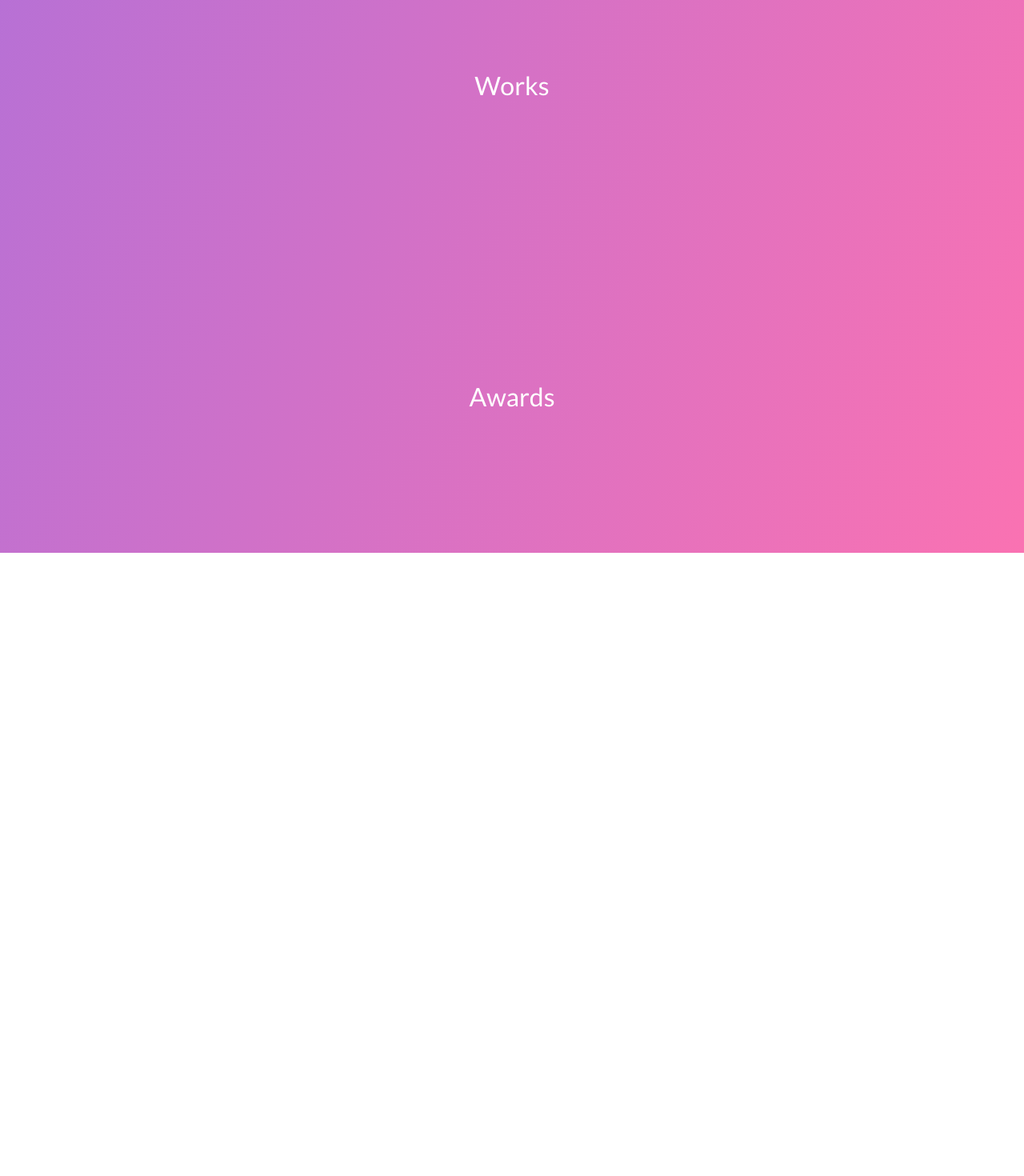
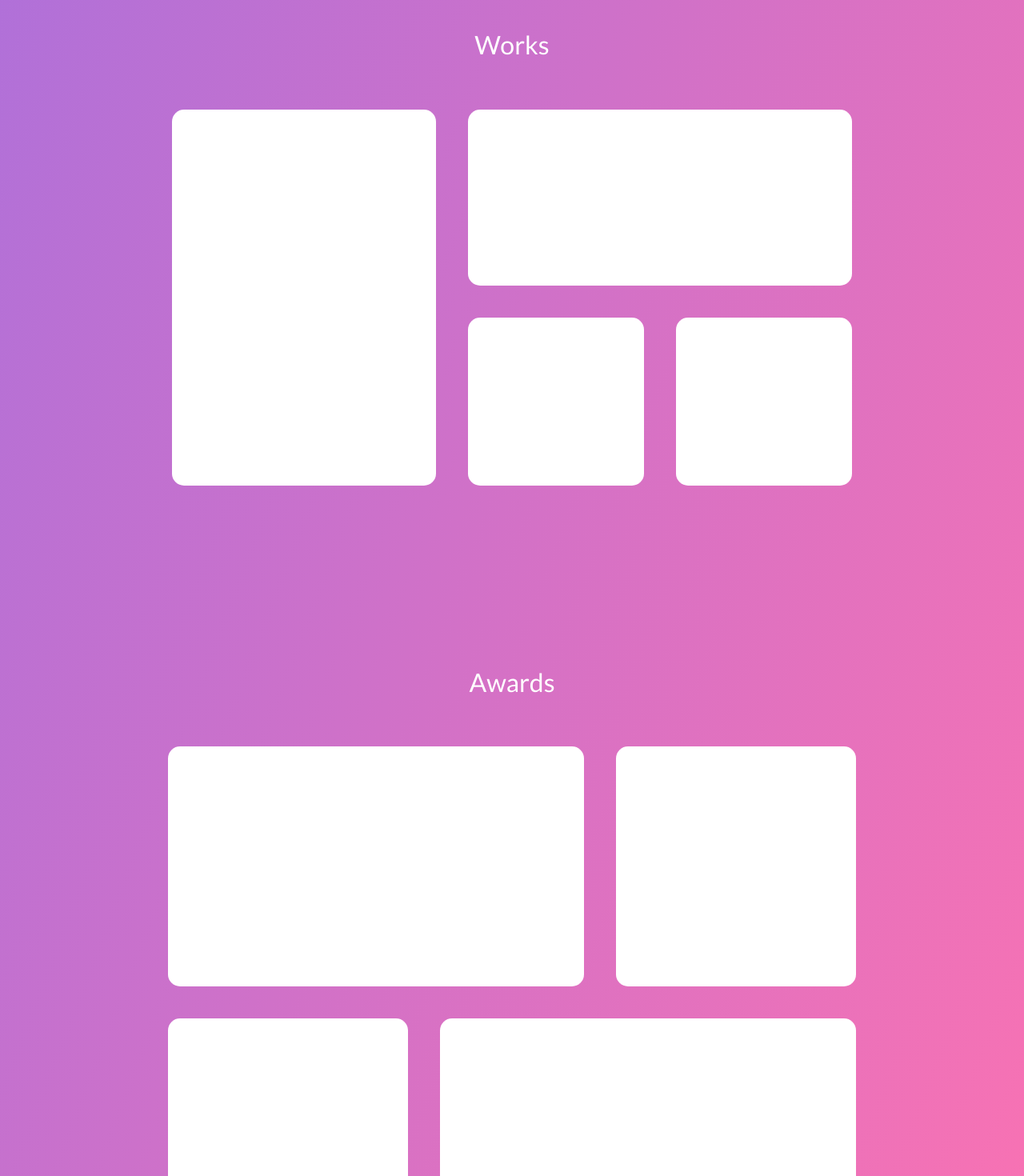
Before and after one commit to gtg7784/Portfolio, a React (Create React App) app: page / in a window 1280 px wide. Shown: the part 3740-5210 px from the top of the page at 80% size. Before the commit the page ends 4431 px from the top, so only its background shows below. Built offline with nearby package versions, Linux system fonts and the light colour scheme.

Commit message:
awaerds works

```diff
--- a/src/containers/Awards/Awards.js
+++ b/src/containers/Awards/Awards.js
@@ -6,7 +6,17 @@ class Awards extends Component {
   render() {
     return (
       <div className="Awards" id="Awards">
-          <h1>Awards</h1>
+        <h1>Awards</h1>
+        <div>
+          <div>
+            <div></div>
+            <div></div>
+          </div>
+          <div>
+            <div></div>
+            <div></div>
+          </div>
+        </div>
       </div>
     );
   }
--- a/src/containers/Awards/Awards.scss
+++ b/src/containers/Awards/Awards.scss
@@ -6,7 +6,7 @@
     flex-direction: column;
     width: 84%;
     height: calc(100vh - 24%);
-    padding: 12% 8%;
+    padding: 8%;
     color: $fontColor;
     overflow-x: scroll;
 
@@ -15,4 +15,56 @@
         font-family: Lato;
         font-weight: 400;
     }
+
+    & > div{
+        margin-top: 40px;
+        display: flex;
+        flex-direction: column;
+        align-items: center;
+
+        & > div{
+            display: flex;
+            flex-direction: row;
+
+            &:nth-child(1){
+                margin-bottom: 40px;
+
+                & > div{
+                    border-radius: 15px;
+
+                    &:nth-child(1){
+                        width: 520px;
+                        height: 300px;
+                        background-color: #fff;
+                        margin-right: 40px;
+                    }
+
+                    &:nth-child(2){
+                        width: 300px;
+                        height: 300px;
+                        background-color: #fff;
+                    }
+                }
+            }
+
+            &:nth-child(2){
+                & > div{
+                    border-radius: 15px;
+
+                    &:nth-child(1){
+                        width: 300px;
+                        height: 300px;
+                        background-color: #fff;
+                        margin-right: 40px;
+                    }
+
+                    &:nth-child(2){
+                        width: 520px;
+                        height: 300px;
+                        background-color: #fff;
+                    }
+                }
+            }
+        }
+    }
 }
--- a/src/containers/Works/Works.js
+++ b/src/containers/Works/Works.js
@@ -6,7 +6,17 @@ class Works extends Component {
   render() {
     return (
       <div className="Works" id="Works">
-          <h1>Works</h1>
+        <h1>Works</h1>
+        <div>
+          <div></div>
+          <div>
+            <div/>
+            <div>
+              <div/>
+              <div/>
+            </div>
+          </div>
+        </div>
       </div>
     );
   }
--- a/src/containers/Works/Works.scss
+++ b/src/containers/Works/Works.scss
@@ -6,7 +6,7 @@
     flex-direction: column;
     width: 84%;
     height: calc(100vh - 24%);
-    padding: 12% 8%;
+    padding: 8%;
     color: $fontColor;
     overflow-x: scroll;
 
@@ -15,4 +15,52 @@
         font-family: Lato;
         font-weight: 400;
     }
+
+    & > div{
+        margin-top: 40px;
+        display: flex;
+        flex-direction: row;
+        justify-content: center;
+
+        & > div{
+            &:nth-child(1){
+                width: 330px;
+                height: 470px;
+                border-radius: 15px;
+                background-color: #fff;
+                margin-right: 40px;
+            }
+
+            &:nth-child(2){
+                display: flex;
+                flex-direction: column;
+
+                & > div{
+                    &:nth-child(1){
+                        width: 480px;
+                        height: 220px;
+                        border-radius: 15px;
+                        background-color: #ffffff;
+                    }
+
+                    &:nth-child(2){
+                        margin-top: 40px;
+                        display: flex;
+                        flex-direction: row;
+
+                        & > div{
+                            width: 220px;
+                            height: 210px;
+                            border-radius: 15px;
+                            background-color: #ffffff;
+
+                            &:nth-child(1){
+                                margin-right: 40px;
+                            }
+                        }
+                    }
+                }
+            }
+        }
+    }
 }
```
